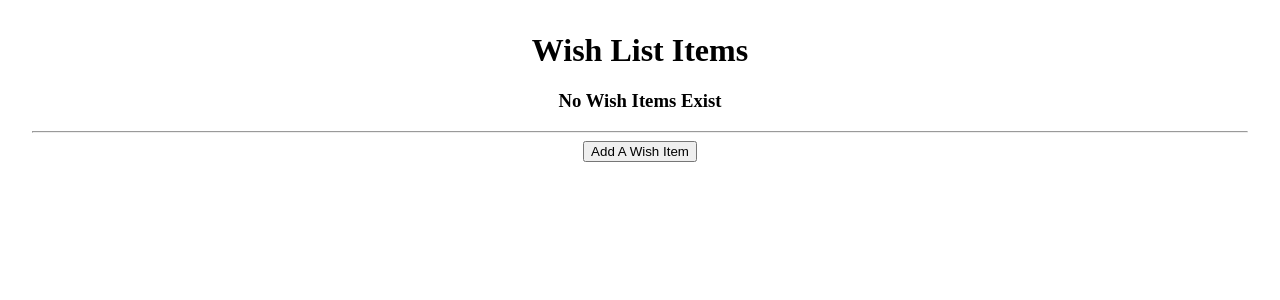
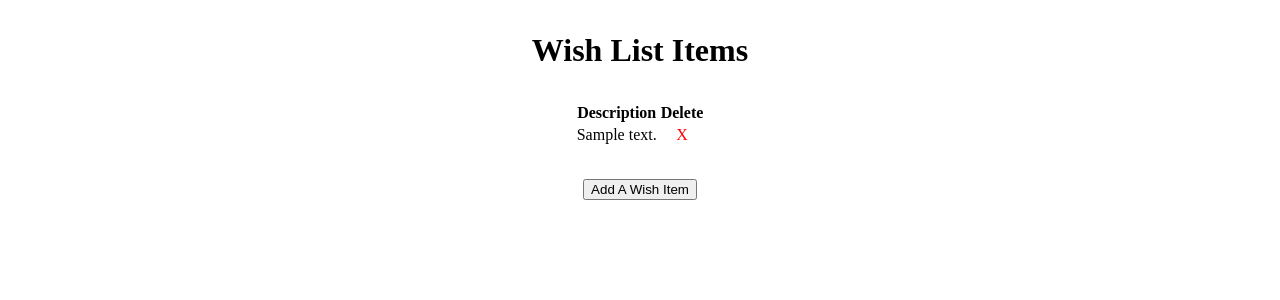
Before and after one commit to TJTerminal/project3-assessment, a Django app: page / in a window 1280 px wide. Shown: the top 300 px of the page. Run offline with Django 3.2, Linux system fonts and the light colour scheme; tables that the repository leaves empty hold one stand-in row (values such as "Sample post").

Commit message:
add items now works

```diff
--- a/main_app/templates/index.html
+++ b/main_app/templates/index.html
@@ -11,10 +11,7 @@
 <body>
     <h1>Wish List Items</h1>
     <div>
-        {% if item_list|length == 0 %}
-            <h3>No Wish Items Exist</h3>
-            <hr>
-        {% else %}
+        {% if items.count %}
             <table>
                 <tead>
                     <tr>
@@ -23,16 +20,21 @@
                     </tr>
                 </tead>
                 <tbody>
+                    {% for item in items %}
                     <tr>
-                        <td>{{ item.description}}</td>
-                        <td>{{ item.delete}}</td>
+                        <td>{{ item.description }}</td>
+                        <td><a href="{% url 'delete' item.id %}">X</a></td>
                     </tr>
+                    {% endfor %}
                 </tbody>
             </table>
-
+        {% else %}
+            <h3>No Wish Items Exist</h3>
+            <hr>
         {% endif %}
     </div>
-    <input type="submit" class="btn" value="Add A Wish Item">
+    <a href="{% url 'add' %}"><input type="submit" class="btn" value="Add A Wish Item"></a>
+
 
 
 </body>
--- a/main_app/templates/main_app/item_form.html
+++ b/main_app/templates/main_app/item_form.html
@@ -12,6 +12,7 @@
     <h1>Add Wish Item</h1>
     <br>
     <form action="" method="post">
+        {% csrf_token %}
         <table>
             {{ form.as_table }}
         </table>
--- a/main_app/urls.py
+++ b/main_app/urls.py
@@ -4,5 +4,5 @@ from . import views
 urlpatterns =[
     path('', views.home, name='home'),
     path('add/', views.ItemCreate.as_view(), name='add'),
-    path('', views.ItemDelete.as_view(), name='delete'),
+    path('items/<int:pk>/delete/', views.ItemDelete.as_view(), name='delete'),
 ]
--- a/main_app/views.py
+++ b/main_app/views.py
@@ -6,6 +6,7 @@ from django.views.generic.edit import CreateView, DeleteView
 
 def home(request):
     items = Item.objects.all()
+    print(items)
     return render(request, 'index.html', {'items': items})
 
 # def add(request):
@@ -14,8 +15,8 @@ def home(request):
 class ItemCreate(CreateView):
     model = Item
     fields = '__all__'
-    success_url = ''
+    success_url = '/'
 
 class ItemDelete(DeleteView):
     model = Item
-    success_url = ''
+    success_url = '/'
```
